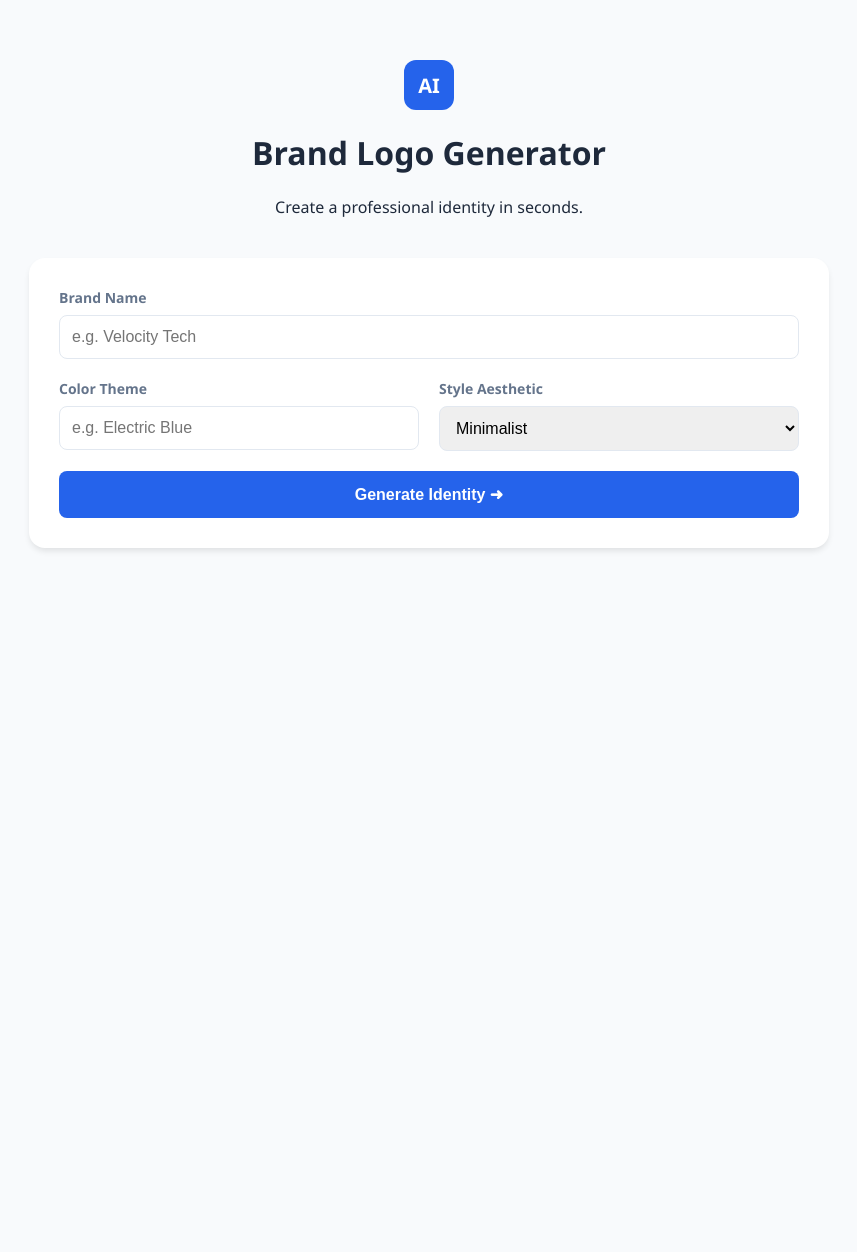
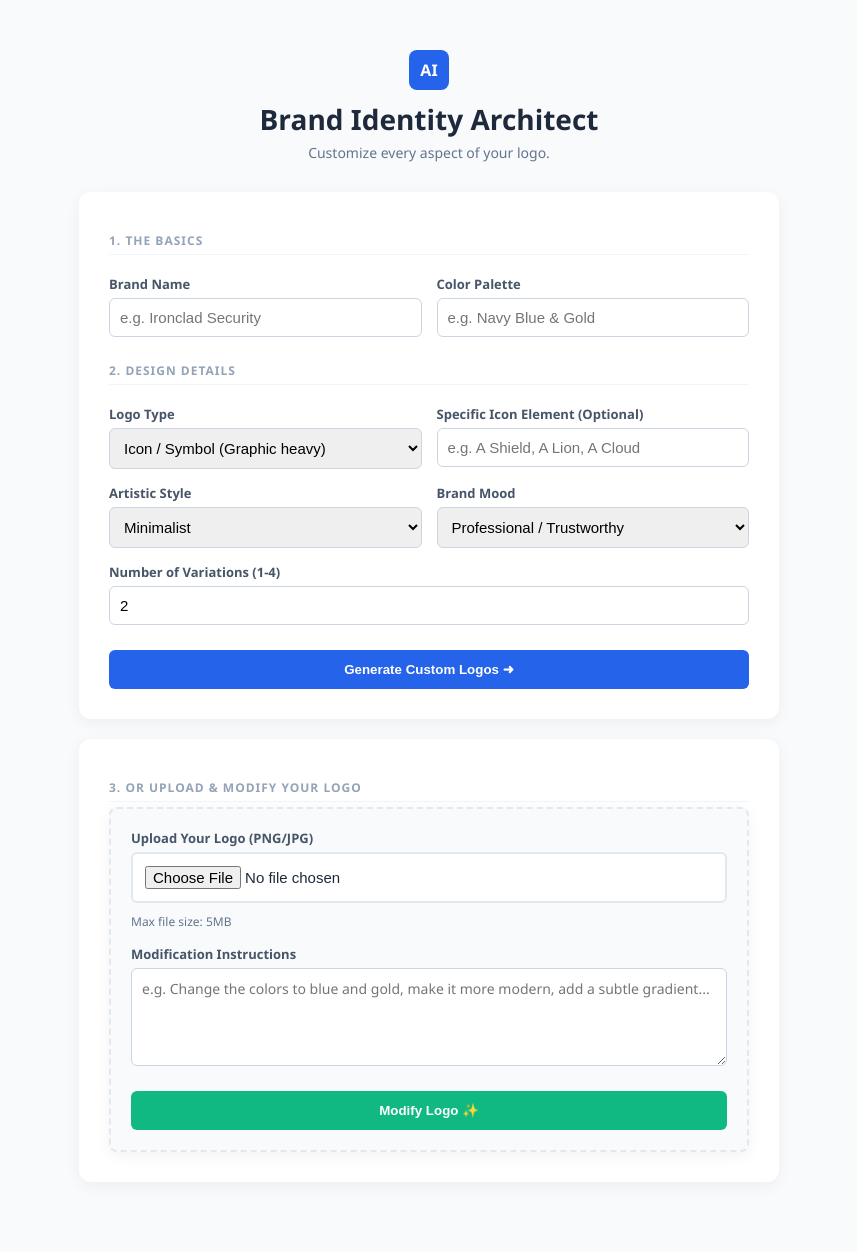
Before and after one commit to dhananjaylab/Logo-Generator, a Flask app: page / in a window 1280 px wide. Shown: the whole page, without its empty margins (211-1068 px from the left). Before the commit the page ends 551 px from the top, so only its background shows below. Run offline with Flask 3, Linux system fonts and the light colour scheme.

Commit message:
Revamp README, enhance UI/UX, and implement logo upload & modification features

```diff
--- a/flask-logo-app/logo-app/app.py
+++ b/flask-logo-app/logo-app/app.py
@@ -1,38 +1,101 @@
 import os
+import base64
+import io
 from flask import Flask, request, render_template
 from openai import OpenAI
 from dotenv import load_dotenv
+from PIL import Image
 
-# Load API key from .env file
+# Load API key
 load_dotenv()
 
 app = Flask(__name__)
+app.config['MAX_CONTENT_LENGTH'] = 5 * 1024 * 1024  # 5MB max file size
 
-# Initialize OpenAI Client (v1.0+)
 client = OpenAI(api_key=os.getenv("OPENAI_API_KEY"))
+
+def get_image_base64(file):
+    """Convert uploaded image file to base64 for API"""
+    file.seek(0)
+    return base64.standard_b64encode(file.read()).decode('utf-8')
 
 @app.route("/", methods=("GET", "POST"))
 def index():
     if request.method == "POST":
         try:
-            brand_name = request.form["text"]
-            color_theme = request.form["color"]
-            style = request.form["style"]
+            # Check if it's a logo modification request (file upload)
+            if 'logo_image' in request.files and request.files['logo_image'].filename != '':
+                logo_file = request.files['logo_image']
+                instructions = request.form.get("logo_instructions", "")
 
-            # Smart Prompt Engineering
-            # We hide the complexity from the user but send detailed instructions to the AI
+                # Validate file
+                if not logo_file.filename.lower().endswith(('.png', '.jpg', '.jpeg')):
+                    return render_template("index.html", error="Only PNG and JPG files are supported")
+
+                # Convert image to base64
+                try:
+                    img_base64 = get_image_base64(logo_file)
+                except Exception as e:
+                    return render_template("index.html", error=f"Error processing image: {str(e)}")
+
+                # Create modification prompt
+                modification_prompt = (
+                    f"You are a professional logo designer. I have provided an existing logo image. "
+                    f"Please modify it based on these instructions: {instructions}\n\n"
+                    f"Create an improved version that maintains the original concept while incorporating the requested changes. "
+                    f"Ensure high quality, professional appearance, and maintain vector style."
+                )
+
+                # Call OpenAI Vision API with image
+                try:
+                    response = client.images.generate(
+                        model="dall-e-3",
+                        prompt=modification_prompt,
+                        n=1,
+                        size="1024x1024"
+                    )
+                    image_urls = [item.url for item in response.data]
+                    return render_template("index.html", result=image_urls, is_modified=True, brand="Modified Logo")
+                except Exception as e:
+                    return render_template("index.html", error=f"Logo modification failed: {str(e)}")
+
+            # Otherwise, generate new logo from scratch
+            brand_name = request.form.get("text", "Brand")
+            color_theme = request.form.get("color", "Black and White")
+            num_images = int(request.form.get("number", 2))
+
+            # Limit max images to 4 to save API costs/latency
+            num_images = max(1, min(num_images, 4))
+
+            # Capture Deep Customization
+            style = request.form.get("style", "Modern")
+            logo_type = request.form.get("logo_type", "Icon")
+            element = request.form.get("element", "")
+            mood = request.form.get("mood", "Professional")
+
+            # Construct the "Smart Prompt"
+            if logo_type == "Lettermark":
+                design_focus = f"a typographic lettermark logo focusing on the initials of '{brand_name}'"
+                visual_element = ""
+            else:
+                elem_text = element if element else "an abstract geometric shape"
+                design_focus = f"a pictorial logo featuring {elem_text}"
+                visual_element = f"Centerpiece: {elem_text}."
+
             full_prompt = (
-                f"A high-quality, vector-style logo for a company named '{brand_name}'. "
-                f"Style: {style}. "
-                f"Primary Color: {color_theme}. "
-                f"White background, centered, symmetrical, flat design, high resolution."
+                f"A {mood}, {style} logo design. "
+                f"Type: {design_focus}. "
+                f"Brand Name: '{brand_name}'. "
+                f"Color Palette: {color_theme}. "
+                f"{visual_element} "
+                f"High contrast, vector style, white background, professional studio quality."
             )
 
-            # Call OpenAI DALL-E 2 (Cost-effective & Fast)
+            # Call API
             response = client.images.generate(
                 model="dall-e-2",
                 prompt=full_prompt,
-                n=2, # Generate 2 variations
+                n=num_images,
                 size="256x256"
             )
 
@@ -41,7 +104,7 @@ def index():
             return render_template("index.html", result=image_urls, brand=brand_name)
 
         except Exception as e:
-            return render_template("index.html", error=str(e))
+            return render_template("index.html", error=f"Generation failed: {str(e)}")
 
     return render_template("index.html")
 
--- a/flask-logo-app/logo-app/static/style.css
+++ b/flask-logo-app/logo-app/static/style.css
@@ -18,148 +18,185 @@ body {
 
 .main-container {
     width: 100%;
-    max-width: 800px;
+    max-width: 700px;
     padding: 20px;
 }
 
 /* Header */
 .header {
     text-align: center;
-    margin: 40px 0;
+    margin: 30px 0;
 }
+
 .logo-mark {
     background: var(--primary);
     color: white;
-    width: 50px;
-    height: 50px;
-    border-radius: 12px;
+    width: 40px;
+    height: 40px;
+    border-radius: 8px;
     display: flex;
     align-items: center;
     justify-content: center;
+    margin: 0 auto 10px;
     font-weight: bold;
-    margin: 0 auto 15px;
-    font-size: 20px;
 }
 
-/* Form */
+.header h1 {
+    margin: 10px 0 5px;
+    font-size: 28px;
+}
+
+.header p {
+    margin: 0;
+    color: #64748b;
+    font-size: 14px;
+}
+
+/* Form Enhancements */
 form {
     background: var(--card-bg);
     padding: 30px;
-    border-radius: 16px;
-    box-shadow: 0 4px 6px -1px rgba(0, 0, 0, 0.1);
+    border-radius: 12px;
+    box-shadow: 0 4px 15px rgba(0,0,0,0.05);
     display: flex;
     flex-direction: column;
-    gap: 20px;
+    gap: 15px;
+}
+
+.section-title {
+    font-size: 12px;
+    text-transform: uppercase;
+    letter-spacing: 1px;
+    color: #94a3b8;
+    font-weight: 700;
+    margin-top: 10px;
+    margin-bottom: 5px;
+    border-bottom: 1px solid #f1f5f9;
+    padding-bottom: 5px;
 }
 
 .form-row {
     display: flex;
-    gap: 20px;
+    gap: 15px;
 }
 
 .form-group {
     flex: 1;
     display: flex;
     flex-direction: column;
-    gap: 8px;
+    gap: 5px;
 }
 
 label {
-    font-size: 14px;
+    font-size: 13px;
     font-weight: 600;
-    color: #64748b;
+    color: #475569;
 }
 
 input, select {
-    padding: 12px;
-    border: 1px solid var(--border);
-    border-radius: 8px;
-    font-size: 16px;
+    padding: 10px;
+    border: 1px solid #cbd5e1;
+    border-radius: 6px;
+    font-size: 15px;
+    width: 100%;
+    box-sizing: border-box;
+}
+
+input:focus, select:focus {
+    outline: 2px solid var(--primary);
+    border-color: transparent;
 }
 
 button {
     background: var(--primary);
     color: white;
-    padding: 14px;
+    padding: 12px;
     border: none;
-    border-radius: 8px;
-    font-size: 16px;
+    border-radius: 6px;
     font-weight: 600;
     cursor: pointer;
+    margin-top: 10px;
     transition: 0.2s;
 }
 
-button:hover { opacity: 0.9; }
-button:disabled { background: #cbd5e1; }
+button:hover {
+    background-color: #1d4ed8;
+}
 
-/* Results */
+button:disabled {
+    background-color: #93c5fd;
+    cursor: wait;
+}
+
+/* Results & Grid */
 .logos-grid {
     display: grid;
-    grid-template-columns: repeat(auto-fit, minmax(250px, 1fr));
-    gap: 20px;
+    grid-template-columns: repeat(2, 1fr);
+    gap: 15px;
     margin-top: 20px;
 }
 
 .logo-card {
     background: white;
-    padding: 10px;
-    border-radius: 12px;
-    box-shadow: 0 2px 4px rgba(0,0,0,0.05);
-    text-align: center;
+    padding: 8px;
+    border-radius: 8px;
+    box-shadow: 0 2px 4px rgba(0,0,0,0.1);
 }
 
 .logo-card img {
     width: 100%;
-    border-radius: 8px;
+    border-radius: 4px;
 }
 
 .download-btn {
     display: block;
-    margin-top: 10px;
+    text-align: center;
+    margin-top: 8px;
     text-decoration: none;
     color: var(--primary);
-    font-size: 14px;
+    font-size: 13px;
     font-weight: 600;
 }
 
-/* Mockup Section (Eye Catching!) */
+/* Mockups */
 .mockup-container {
     display: flex;
-    gap: 30px;
+    gap: 20px;
     justify-content: center;
+    margin-top: 20px;
     flex-wrap: wrap;
-    margin-top: 20px;
 }
 
 .mockup-card.business-card {
-    width: 300px;
-    height: 180px;
+    width: 280px;
+    height: 160px;
     background: white;
-    border-radius: 10px;
-    box-shadow: 0 10px 25px rgba(0,0,0,0.15);
+    border-radius: 8px;
+    box-shadow: 0 8px 20px rgba(0,0,0,0.1);
+    position: relative;
+    overflow: hidden;
     display: flex;
     align-items: center;
+    padding: 0 20px;
     justify-content: space-between;
-    padding: 20px;
-    position: relative;
-    overflow: hidden;
 }
 
 .business-card::before {
     content: '';
     position: absolute;
-    top: 0; right: 0;
-    width: 100px; height: 100%;
+    right: 0;
+    top: 0;
+    height: 100%;
+    width: 80px;
     background: #f1f5f9;
-    transform: skewX(-15deg) translateX(50px);
-    z-index: 0;
+    transform: skewX(-15deg) translateX(30px);
 }
 
 .mockup-logo {
-    width: 80px;
-    height: 80px;
+    width: 60px;
+    height: 60px;
+    object-fit: cover;
     border-radius: 50%;
-    object-fit: cover;
     z-index: 1;
 }
 
@@ -168,12 +205,23 @@ button:disabled { background: #cbd5e1; }
     text-align: right;
 }
 
+.card-text h3 {
+    margin: 0;
+    font-size: 16px;
+}
+
+.card-text p {
+    margin: 0;
+    font-size: 12px;
+    color: #64748b;
+}
+
 .mockup-card.app-icon {
-    width: 100px;
-    height: 100px;
-    border-radius: 22px;
-    box-shadow: 0 10px 20px rgba(0,0,0,0.2);
+    width: 80px;
+    height: 80px;
+    border-radius: 18px;
     overflow: hidden;
+    box-shadow: 0 5px 15px rgba(0,0,0,0.15);
 }
 
 .mockup-logo-icon {
@@ -187,23 +235,118 @@ button:disabled { background: #cbd5e1; }
     display: none;
     flex-direction: column;
     align-items: center;
-    margin-top: 40px;
+    margin-top: 30px;
 }
+
 .spinner {
-    width: 40px; height: 40px;
-    border: 4px solid #f3f3f3;
-    border-top: 4px solid var(--primary);
+    width: 30px;
+    height: 30px;
+    border: 3px solid #e2e8f0;
+    border-top: 3px solid var(--primary);
     border-radius: 50%;
     animation: spin 1s linear infinite;
+    margin-bottom: 10px;
 }
-@keyframes spin { 100% { transform: rotate(360deg); } }
+
+@keyframes spin {
+    100% { transform: rotate(360deg); }
+}
 
 /* Error */
 .error-card {
     background: #fee2e2;
     color: #991b1b;
-    padding: 16px;
-    border-radius: 8px;
+    padding: 12px;
+    border-radius: 6px;
     margin-top: 20px;
+    font-size: 14px;
     font-weight: 500;
 }
+
+/* Responsive */
+@media (max-width: 600px) {
+    .form-row {
+        flex-direction: column;
+        gap: 10px;
+    }
+    .logos-grid {
+        grid-template-columns: 1fr;
+    }
+    .mockup-container {
+        flex-direction: column;
+        align-items: center;
+    }
+}
+
+/* Upload Section */
+.upload-section {
+    background: white;
+    padding: 30px;
+    border-radius: 12px;
+    box-shadow: 0 4px 15px rgba(0,0,0,0.05);
+    margin-top: 20px;
+}
+
+.upload-section form {
+    background: #f8fafc;
+    padding: 20px;
+    border-radius: 8px;
+    border: 2px dashed var(--border);
+}
+
+.upload-section input[type="file"] {
+    padding: 12px;
+    background: white;
+    border: 2px solid var(--border);
+    cursor: pointer;
+    width: 100%;
+}
+
+.upload-section input[type="file"]:hover {
+    border-color: var(--primary);
+}
+
+.upload-section small {
+    display: block;
+    font-size: 12px;
+    color: #64748b;
+    margin-top: 5px;
+}
+
+textarea {
+    padding: 10px;
+    border: 1px solid #cbd5e1;
+    border-radius: 6px;
+    font-size: 14px;
+    width: 100%;
+    box-sizing: border-box;
+    font-family: 'Segoe UI', sans-serif;
+    resize: vertical;
+}
+
+textarea:focus {
+    outline: 2px solid var(--primary);
+    border-color: transparent;
+}
+
+.btn-secondary {
+    background: #10b981;
+    color: white;
+    padding: 12px;
+    border: none;
+    border-radius: 6px;
+    font-weight: 600;
+    cursor: pointer;
+    margin-top: 10px;
+    width: 100%;
+    transition: 0.2s;
+}
+
+.btn-secondary:hover {
+    background-color: #059669;
+}
+
+.btn-secondary:disabled {
+    background-color: #a7f3d0;
+    cursor: wait;
+}
--- a/flask-logo-app/logo-app/templates/index.html
+++ b/flask-logo-app/logo-app/templates/index.html
@@ -3,88 +3,127 @@
 <head>
     <meta charset="UTF-8">
     <meta name="viewport" content="width=device-width, initial-scale=1.0">
-    <title>GenAI Brand Designer</title>
+    <title>Advanced AI Logo Designer</title>
     <link rel="stylesheet" href="{{ url_for('static', filename='style.css') }}">
 </head>
 <body>
 
 <div class="main-container">
-    <!-- Header -->
     <div class="header">
         <div class="logo-mark">AI</div>
-        <h1>Brand Logo Generator</h1>
-        <p>Create a professional identity in seconds.</p>
+        <h1>Brand Identity Architect</h1>
+        <p>Customize every aspect of your logo.</p>
     </div>
 
-    <!-- Input Form -->
     <form action="/" method="post" onsubmit="startLoading()">
-        <div class="form-group">
-            <label>Brand Name</label>
-            <input type="text" name="text" placeholder="e.g. Velocity Tech" required>
+        <!-- SECTION 1: THE BASICS -->
+        <div class="section-title">1. The Basics</div>
+        <div class="form-row">
+            <div class="form-group">
+                <label>Brand Name</label>
+                <input type="text" name="text" placeholder="e.g. Ironclad Security" required>
+            </div>
+            <div class="form-group">
+                <label>Color Palette</label>
+                <input type="text" name="color" placeholder="e.g. Navy Blue & Gold" required>
+            </div>
+        </div>
+
+        <!-- SECTION 2: DESIGN DETAILS -->
+        <div class="section-title">2. Design Details</div>
+        <div class="form-row">
+            <div class="form-group">
+                <label>Logo Type</label>
+                <select name="logo_type" id="logoTypeSelector" onchange="toggleElementInput()">
+                    <option value="Icon">Icon / Symbol (Graphic heavy)</option>
+                    <option value="Lettermark">Lettermark (Text/Initials only)</option>
+                </select>
+            </div>
+            <div class="form-group" id="elementGroup">
+                <label>Specific Icon Element (Optional)</label>
+                <input type="text" name="element" placeholder="e.g. A Shield, A Lion, A Cloud">
+            </div>
         </div>
 
         <div class="form-row">
             <div class="form-group">
-                <label>Color Theme</label>
-                <input type="text" name="color" placeholder="e.g. Electric Blue" required>
+                <label>Artistic Style</label>
+                <select name="style">
+                    <option value="Minimalist flat design">Minimalist</option>
+                    <option value="Detailed hand-drawn sketch">Vintage / Hand Drawn</option>
+                    <option value="3D glossy render">3D / Tech</option>
+                    <option value="Abstract geometric">Abstract</option>
+                </select>
             </div>
             <div class="form-group">
-                <label>Style Aesthetic</label>
-                <select name="style">
-                    <option value="Minimalist, modern, clean lines">Minimalist</option>
-                    <option value="Cyberpunk, neon, futuristic">Futuristic / Tech</option>
-                    <option value="Vintage, badge, hand-drawn">Vintage / Retro</option>
-                    <option value="Luxury, serif font, gold texture">Luxury / Elegant</option>
-                    <option value="Playful, 3D character, bubble">Playful / Mascot</option>
+                <label>Brand Mood</label>
+                <select name="mood">
+                    <option value="Professional and Trustworthy">Professional / Trustworthy</option>
+                    <option value="Playful and Friendly">Playful / Friendly</option>
+                    <option value="Aggressive and Bold">Bold / Aggressive</option>
+                    <option value="Luxury and Elegant">Luxury / Elegant</option>
                 </select>
             </div>
         </div>
 
-        <button type="submit" id="generateBtn">Generate Identity ➜</button>
+        <div class="form-group">
+            <label>Number of Variations (1-4)</label>
+            <input type="number" name="number" min="1" max="4" value="2" required>
+        </div>
+
+        <button type="submit" id="generateBtn">Generate Custom Logos ➜</button>
     </form>
 
-    <!-- Loading State -->
+    <!-- SECTION 3: UPLOAD & MODIFY EXISTING LOGO -->
+    <div class="upload-section">
+        <div class="section-title">3. Or Upload & Modify Your Logo</div>
+        <form action="/" method="post" enctype="multipart/form-data" onsubmit="startLoading()">
+            <div class="form-group">
+                <label>Upload Your Logo (PNG/JPG)</label>
+                <input type="file" name="logo_image" accept="image/png,image/jpeg" required>
+                <small>Max file size: 5MB</small>
+            </div>
+
+            <div class="form-group">
+                <label>Modification Instructions</label>
+                <textarea name="logo_instructions" placeholder="e.g. Change the colors to blue and gold, make it more modern, add a subtle gradient..." rows="4" required></textarea>
+            </div>
+
+            <button type="submit" class="btn-secondary" id="modifyBtn">Modify Logo ✨</button>
+        </form>
+    </div>
+
     <div class="loading" id="loading">
         <div class="spinner"></div>
-        <p>Drafting concepts...</p>
+        <p>Analyzing parameters & designing...</p>
     </div>
 
-    <!-- Error Message -->
     {% if error %}
-    <div class="error-card">
-        ⚠️ {{ error }}
-    </div>
+    <div class="error-card">⚠️ {{ error }}</div>
     {% endif %}
 
-    <!-- Results Area -->
     {% if result %}
     <div class="results-section">
-        <h2>Your Brand Concepts</h2>
-
+        <h2>Design Concepts</h2>
         <div class="logos-grid">
             {% for url in result %}
             <div class="logo-card">
-                <div class="img-wrapper">
-                    <img src="{{ url }}" alt="Generated Logo">
-                </div>
-                <a href="{{ url }}" target="_blank" class="download-btn">Download HD</a>
+                <div class="img-wrapper"><img src="{{ url }}"></div>
+                <a href="{{ url }}" target="_blank" class="download-btn">Download High Res</a>
             </div>
             {% endfor %}
         </div>
 
-        <!-- MOCKUP PREVIEW FEATURE -->
-        <h2 style="margin-top: 40px;">Real-World Mockups</h2>
+        <!-- MOCKUP PREVIEW -->
+        <h2 style="margin-top:40px;">Visual Identity Preview</h2>
         <div class="mockup-container">
-            <!-- Business Card Mockup -->
             <div class="mockup-card business-card">
                 <img src="{{ result[0] }}" class="mockup-logo">
                 <div class="card-text">
                     <h3>{{ brand }}</h3>
-                    <p>Founder & CEO</p>
+                    <p>Global Solutions</p>
                 </div>
             </div>
-
-            <!-- App Icon Mockup -->
             <div class="mockup-card app-icon">
                 <img src="{{ result[0] }}" class="mockup-logo-icon">
             </div>
@@ -97,9 +136,23 @@
     function startLoading() {
         document.getElementById('loading').style.display = 'flex';
         document.getElementById('generateBtn').disabled = true;
-        document.getElementById('generateBtn').innerText = 'Designing...';
+        document.getElementById('generateBtn').innerText = 'Processing...';
+    }
+
+    // Small interaction: If user selects "Lettermark", disable the "Specific Icon" input
+    function toggleElementInput() {
+        const type = document.getElementById('logoTypeSelector').value;
+        const inputGroup = document.getElementById('elementGroup');
+        if(type === 'Lettermark') {
+            inputGroup.style.opacity = '0.5';
+            inputGroup.querySelector('input').disabled = true;
+            inputGroup.querySelector('input').placeholder = "N/A for Lettermarks";
+        } else {
+            inputGroup.style.opacity = '1';
+            inputGroup.querySelector('input').disabled = false;
+            inputGroup.querySelector('input').placeholder = "e.g. A Shield, A Lion";
+        }
     }
 </script>
-
 </body>
 </html>
```
Also changed, not shown: README.md.
